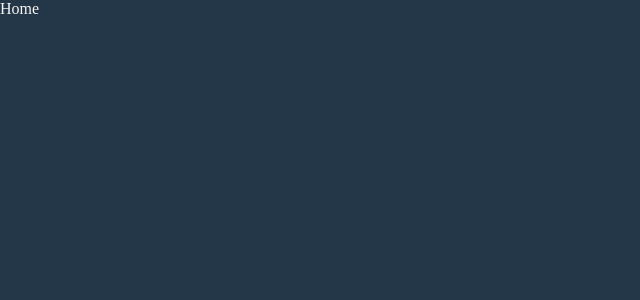
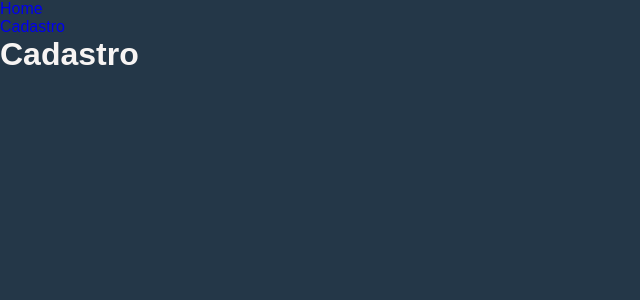
Before and after one commit to walber-vaz/tela-login, a React (Vite) app in the folder frontend/: page /cadastro in a window 1280 px wide. Shown: the top 300 px of the page, without its empty margins (0-640 px from the left). Built offline with nearby package versions, Linux system fonts and the light colour scheme.

Commit message:
Adicionando React Router Dom para fazer troca de pages na aplicação

```diff
--- a/frontend/package.json
+++ b/frontend/package.json
@@ -13,6 +13,7 @@
     "react": "^18.2.0",
     "react-dom": "^18.2.0",
     "react-icons": "^4.7.1",
+    "react-router-dom": "^6.4.5",
     "styled-components": "^5.3.6"
   },
   "devDependencies": {
--- a/frontend/src/App.jsx
+++ /dev/null
@@ -1,14 +0,0 @@
-import React from 'react';
-import Home from './Pages/Home';
-import GlobalStyles from './styles/GlobalStyles';
-
-function App() {
-  return (
-    <>
-      <Home />
-      <GlobalStyles />
-    </>
-  );
-}
-
-export default App;
--- /dev/null
+++ b/frontend/src/Pages/Cadastro/index.jsx
@@ -0,0 +1,5 @@
+const Cadastro = () => {
+  return <h1>Cadastro</h1>;
+};
+
+export default Cadastro;
--- a/frontend/src/Pages/Home/index.jsx
+++ b/frontend/src/Pages/Home/index.jsx
@@ -1,5 +1,5 @@
-function Home() {
-  return <div>Home</div>;
-}
+const Home = () => {
+  return <h1>Home</h1>;
+};
 
 export default Home;
--- /dev/null
+++ b/frontend/src/components/Header/index.jsx
@@ -0,0 +1,20 @@
+import { Link } from 'react-router-dom';
+
+const Header = () => {
+  return (
+    <header>
+      <nav>
+        <ul>
+          <li>
+            <Link to="/">Home</Link>
+          </li>
+          <li>
+            <Link to="/cadastro">Cadastro</Link>
+          </li>
+        </ul>
+      </nav>
+    </header>
+  );
+};
+
+export default Header;
--- a/frontend/src/main.jsx
+++ b/frontend/src/main.jsx
@@ -1,6 +1,20 @@
 import React from 'react';
 import ReactDOM from 'react-dom/client';
-import App from './App';
+import { BrowserRouter as Router, Routes, Route } from 'react-router-dom';
+
+import Home from './Pages/Home';
+import Cadastro from './Pages/Cadastro';
+import GlobalStyles from './styles/GlobalStyles';
+import Header from './components/Header';
 
 const root = ReactDOM.createRoot(document.getElementById('root'));
-root.render(<App />);
+root.render(
+  <Router>
+    <Header />
+    <Routes>
+      <Route path="/" element={<Home />} />
+      <Route path="/cadastro" element={<Cadastro />} />
+    </Routes>
+    <GlobalStyles />
+  </Router>,
+);
--- a/frontend/src/styles/GlobalStyles.jsx
+++ b/frontend/src/styles/GlobalStyles.jsx
@@ -30,6 +30,7 @@ const GlobalStyles = createGlobalStyle`
     font-size: 1.6rem;
     background-color: var(--bg-primary);
     color: var(--color-primary);
+    font-family: sans-serif;
   }
 
   #root {
```
Also changed, not shown: frontend/.eslintrc.json, 1 other file (tests, documents, lock files or other folders).
